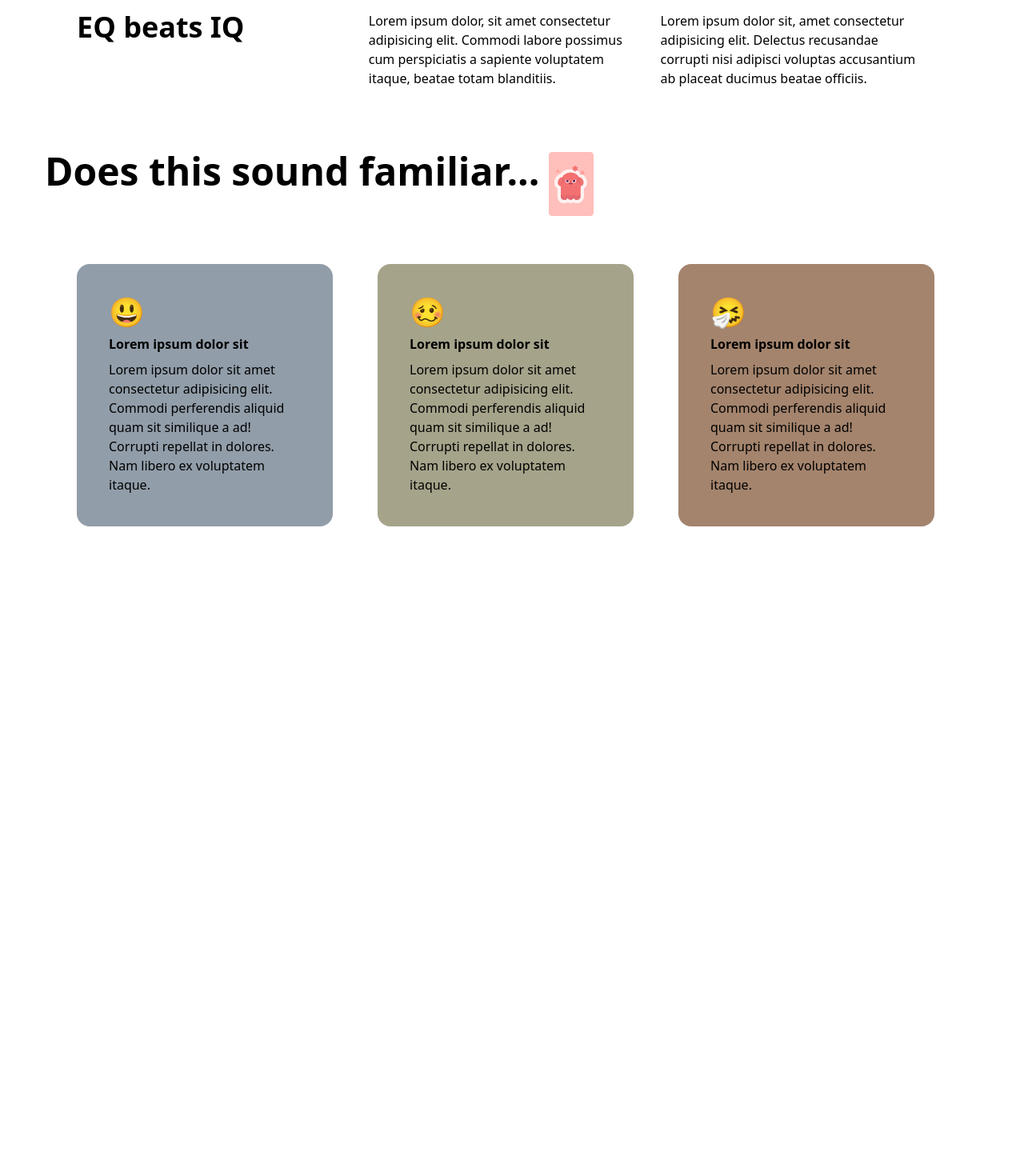
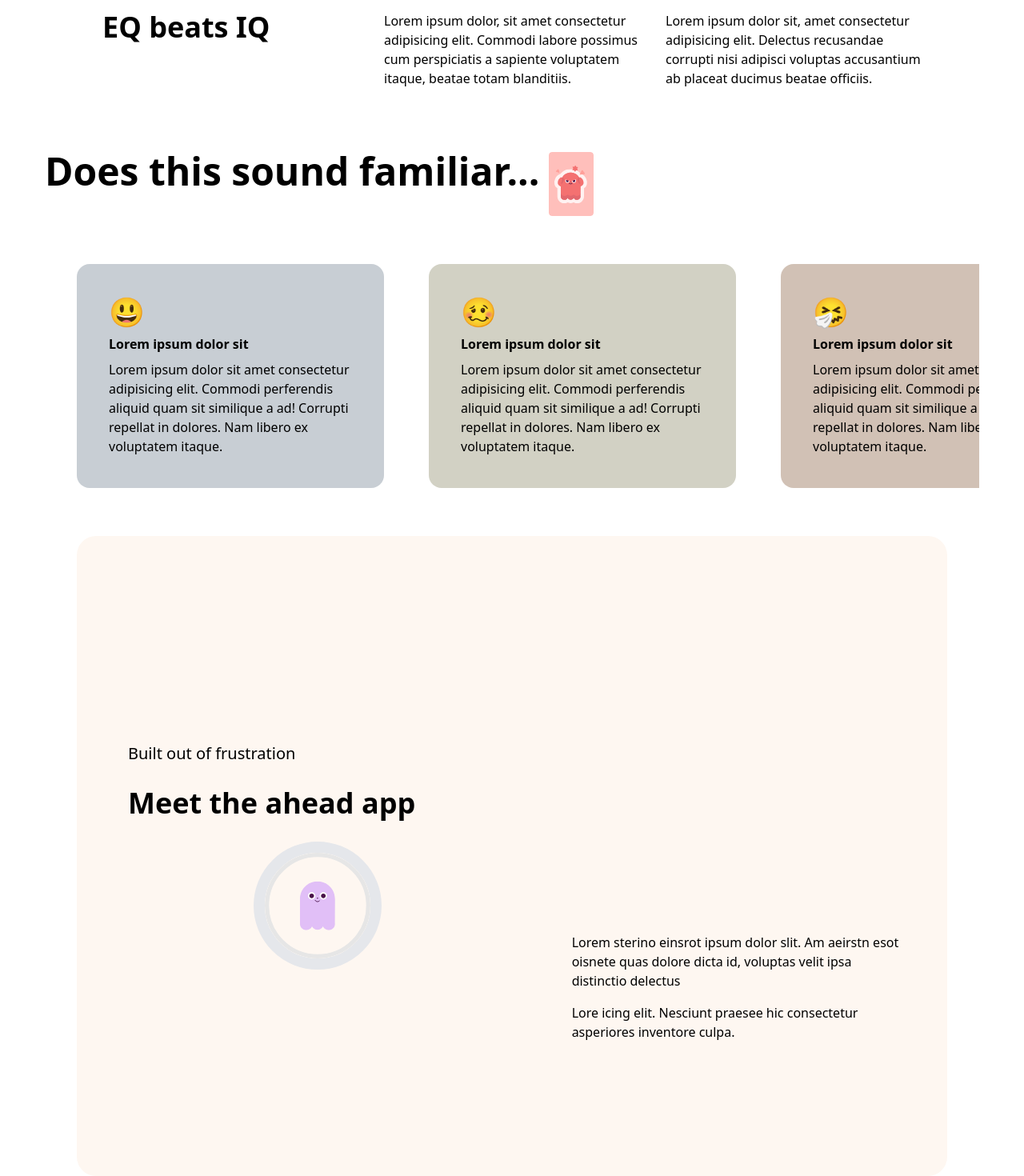
Before and after one commit to toakshh/densityEx, a React (Vite) app: page / in a window 1280 px wide. Shown: the part 978-2448 px from the top of the page at 80% size. Before the commit the page ends 1696 px from the top, so only its background shows below. Built offline with nearby package versions, Linux system fonts and the light colour scheme.

Commit message:
meet ahead section added

```diff
--- a/src/Pages/Body/Body.jsx
+++ b/src/Pages/Body/Body.jsx
@@ -2,6 +2,7 @@
 import Cards from "../../components/Cards/Cards"
 import Eqbeats from "../../components/EqBeats/Eqbeats"
 import Hero from "../../components/Hero/Hero"
+import Meet from "../../components/Meet/Meet"
 
 
 const Body = () => {
@@ -10,6 +11,7 @@ const Body = () => {
             <Hero />
             <Eqbeats />
             <Cards />
+            <Meet />
         </main>
     )
 }
--- a/src/components/Cards/CardItems.jsx
+++ b/src/components/Cards/CardItems.jsx
@@ -2,13 +2,16 @@ import PropTypes from 'prop-types'
 
 const generateRandomLightColor = () => {
     const randomChannel = () => Math.floor(Math.random() * 156) + 100; // Generates values between 100 and 255
-    const color = `rgb(${randomChannel()}, ${randomChannel()}, ${randomChannel()})`;
+    const opacity = 0.5;
+    const color = `rgba(${randomChannel()}, ${randomChannel()}, ${randomChannel()}, ${opacity})`;
     return color;
 };
+
+
 const CardItems = ({ item }) => {
     const randomBackgroundColor = generateRandomLightColor();
     return (
-        <div style={{ backgroundColor: randomBackgroundColor }} className='select-none gap-2 w-80 max-w-8xl h-auto flex flex-col flex-nowrap p-10 bg-slate-500 rounded-2xl hover:-rotate-12 ease-in-out duration-500' >
+        <div style={{ backgroundColor: randomBackgroundColor }} className='select-none gap-2 w-96 max-w-8xl h-auto flex flex-col flex-nowrap p-10 bg-slate-500 rounded-2xl hover:-rotate-12 ease-in-out duration-500' >
             <span role="img" aria-label="Emoji" className='text-4xl'>
                 {item.emoji}
             </span>
--- a/src/components/EqBeats/Eqbeats.jsx
+++ b/src/components/EqBeats/Eqbeats.jsx
@@ -2,7 +2,7 @@
 
 const Eqbeats = () => {
     return (
-        <div className="flex md:flex-row flex-col md:mx-12 mx-2 my-20 flex-wrap md:max-w-[90%] gap-6 md:gap-0">
+        <div className="flex md:flex-row flex-col md:mx-20 mx-2 my-20 flex-wrap md:max-w-[90%] gap-6 md:gap-0">
             <h3 className="md:w-1/3 md:h-max text-4xl font-semibold  px-4">EQ beats IQ</h3>
             <div className="md:w-1/3 md:h-max px-4">Lorem ipsum dolor, sit amet consectetur adipisicing elit. Commodi labore possimus cum perspiciatis a sapiente voluptatem itaque, beatae totam blanditiis.</div>
             <div className="md:w-1/3 md:h-max px-4" >Lorem ipsum dolor sit, amet consectetur adipisicing elit. Delectus recusandae corrupti nisi adipisci voluptas accusantium ab placeat ducimus beatae officiis.</div>
--- /dev/null
+++ b/src/components/Meet/Meet.jsx
@@ -0,0 +1,19 @@
+import purple from "../../assets/svg/purpleMin.svg"
+
+const Meet = () => {
+    return (
+        <div className="md:mx-16 mx-2 rounded-3xl md:h-screen flex flex-col items-center md:flex-row" style={{ backgroundColor: '#FEF7F1' }}>
+            <div className="md:w-1/2 flex flex-col justify-center items-start md:ml-10 ml-5 gap-7 w-100 md:p-18 p-6">
+                <h4 className="md:text-xl font-normal text-sm">Built out of frustration</h4>
+                <h1 className="md:text-4xl font-semibold text-lg">Meet the ahead app</h1>
+                <img src={purple} alt="" className=" max-w-full max-h-40 md:self-center md:mx-10 border-[14px] border-gray-200 rounded-full" />
+            </div>
+            <div className="md:w-1/2 gap-4 text-sm md:text-base flex flex-col md:items-center justify-center self-end items-start w-[100%] md:mb-28 overflow-hidden md:p-14 p-4">
+                <p>Lorem sterino einsrot ipsum dolor slit. Am aeirstn esot oisnete quas dolore dicta id, voluptas velit ipsa distinctio delectus </p>
+                <p>Lore icing elit. Nesciunt praesee hic consectetur asperiores inventore culpa.</p>
+            </div>
+        </div>
+    )
+}
+
+export default Meet
```
Also changed, not shown: src/assets/svg/purpleMin.svg (added).
